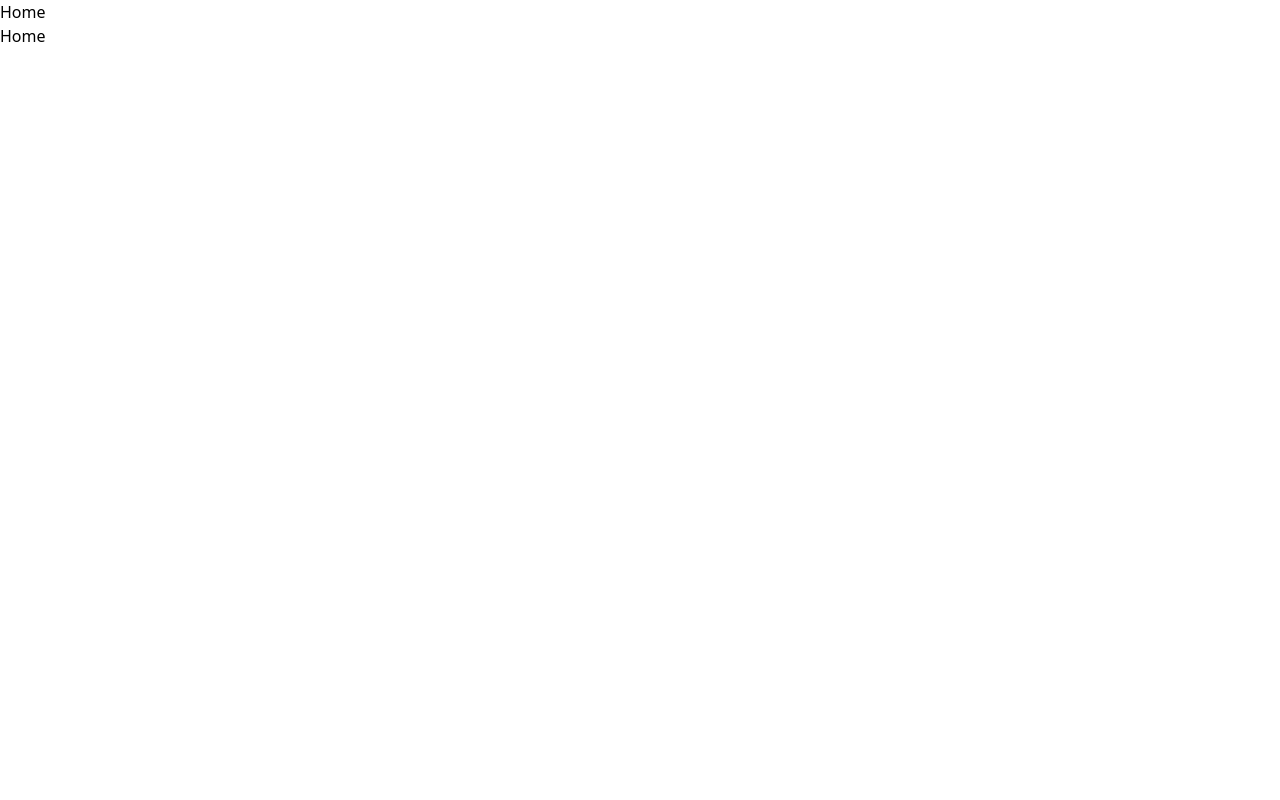
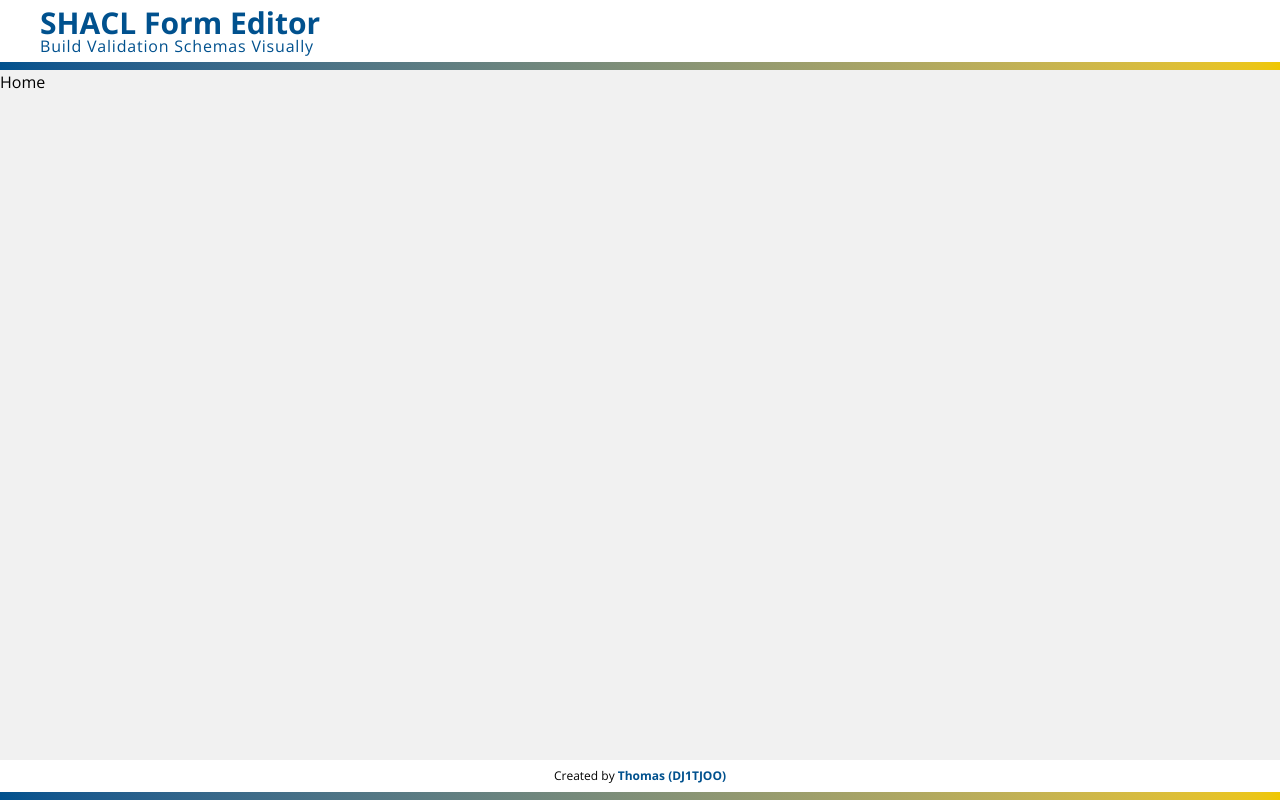
Before and after one commit to DJ1TJOO/shacl-form-editor, a Vue app in the folder app/web/: page / in a window 1280 px wide. Built offline with nearby package versions, Linux system fonts and the light colour scheme.

Commit message:
feat: header and footer

```diff
--- a/app/web/eslint.config.ts
+++ b/app/web/eslint.config.ts
@@ -1,6 +1,6 @@
+import skipFormatting from '@vue/eslint-config-prettier/skip-formatting'
 import { defineConfigWithVueTs, vueTsConfigs } from '@vue/eslint-config-typescript'
 import pluginVue from 'eslint-plugin-vue'
-import skipFormatting from '@vue/eslint-config-prettier/skip-formatting'
 
 // To allow more languages other than `ts` in `.vue` files, uncomment the following lines:
 // import { configureVueProject } from '@vue/eslint-config-typescript'
@@ -20,4 +20,9 @@ export default defineConfigWithVueTs(
   pluginVue.configs['flat/essential'],
   vueTsConfigs.recommended,
   skipFormatting,
+  {
+    rules: {
+      'vue/multi-word-component-names': 'off',
+    },
+  },
 )
--- a/app/web/index.html
+++ b/app/web/index.html
@@ -6,7 +6,7 @@
     <meta name="viewport" content="width=device-width, initial-scale=1.0" />
     <title>SHACL Form Editor</title>
   </head>
-  <body>
+  <body class="bg-background-highlighted">
     <div id="app"></div>
     <script type="module" src="/src/main.ts"></script>
   </body>
--- a/app/web/src/App.vue
+++ b/app/web/src/App.vue
@@ -1,11 +1,17 @@
 <script setup lang="ts">
-import { RouterLink, RouterView } from 'vue-router'
+import SFEFooter from '@/components/sfe-footer/index.vue'
+import SFEHeader from '@/components/sfe-header/index.vue'
+import { RouterView } from 'vue-router'
 </script>
 
 <template>
-  <header>
-    <RouterLink to="/">Home</RouterLink>
-  </header>
+  <div class="flex flex-col min-h-screen">
+    <SFEHeader />
 
-  <RouterView />
+    <div class="flex-1 min-h-0">
+      <RouterView />
+    </div>
+
+    <SFEFooter />
+  </div>
 </template>
--- a/app/web/src/assets/main.css
+++ b/app/web/src/assets/main.css
@@ -1 +1,35 @@
+@import url('https://fonts.googleapis.com/css2?family=Open+Sans:ital,wght@0,300..800;1,300..800&display=swap');
 @import 'tailwindcss';
+
+@theme {
+  --color-branding: #00518e;
+  --color-branding-lighter: #0066b3;
+  --color-branding-darker: #004980;
+
+  --color-light: #ffffff;
+  --color-complementary: #efc700;
+
+  --color-text: #4a4a4a;
+  --color-text-lighter: #9b9b9b;
+  --color-text-light: #ababab;
+  --color-text-dark: #000000;
+
+  --color-background: #ffffff;
+  --color-background-highlighted: #f1f1f1;
+  --color-background-blue: #bfd4e3;
+  --color-separator: #dcdcdc;
+
+  --color-danger: #990000;
+  --color-danger-lighter: #bd0000;
+  --color-danger-light: #ff8282;
+
+  --color-warning: #856404;
+  --color-warning-lighter: #a97f05;
+  --color-warning-light: #fbdc80;
+
+  --color-success: #009900;
+  --color-success-lighter: #00bd00;
+  --color-success-light: #82ff82;
+
+  --font-sans: 'Open Sans', sans-serif;
+}
--- /dev/null
+++ b/app/web/src/components/separator/index.vue
@@ -0,0 +1,3 @@
+<template>
+  <div class="bg-linear-to-r from-branding to-complementary w-full h-2"></div>
+</template>
--- /dev/null
+++ b/app/web/src/components/sfe-footer/index.vue
@@ -0,0 +1,15 @@
+<script setup lang="ts">
+import Separator from '../separator/index.vue'
+</script>
+
+<template>
+  <footer class="flex flex-col items-center bg-background px-10 py-2 w-full">
+    <span class="text-xs">
+      Created by
+      <a href="https://github.com/DJ1TJOO" target="_blank" class="font-bold text-branding"
+        >Thomas (DJ1TJOO)</a
+      >
+    </span>
+  </footer>
+  <Separator />
+</template>
--- /dev/null
+++ b/app/web/src/components/sfe-header/index.vue
@@ -0,0 +1,13 @@
+<script setup lang="ts">
+import Separator from '../separator/index.vue'
+</script>
+
+<template>
+  <header class="flex justify-between items-center bg-background px-10 py-2 w-full">
+    <div class="flex flex-col text-branding">
+      <h1 class="font-bold text-3xl leading-none">SHACL Form Editor</h1>
+      <p class="leading-none tracking-wider">Build Validation Schemas Visually</p>
+    </div>
+  </header>
+  <Separator />
+</template>
```
